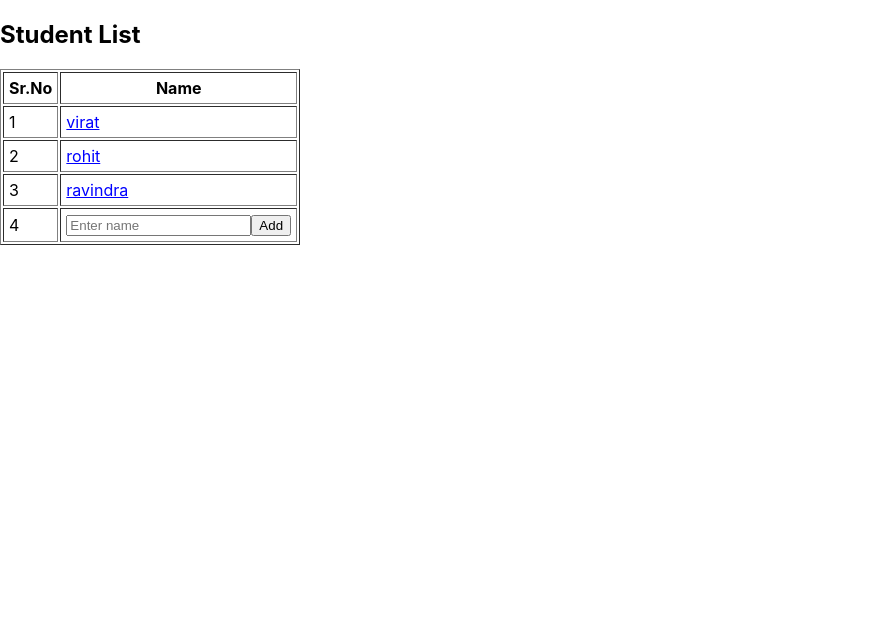
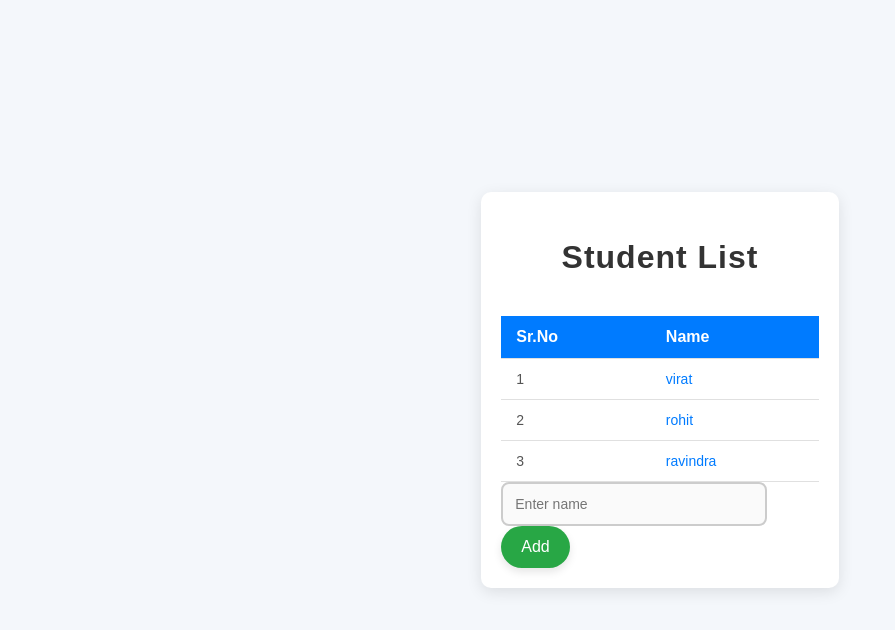
Before and after one commit to vvm3/StudentDetails, a React (Create React App) app: page / in a window 1280 px wide. Shown: the top 630 px of the page, without its empty margins (0-895 px from the left). Built offline with nearby package versions, Linux system fonts and the light colour scheme.

Commit message:
Add files via upload
adding css file

```diff
--- /dev/null
+++ b/src/FullClassList/studentlist.css
@@ -0,0 +1,166 @@
+/* studentlist.css */
+
+/* Global Styles */
+body {
+  font-family: 'Poppins', sans-serif;
+  background-color: #f4f7fb;
+  margin: 0;
+  padding: 0;
+  display: flex;
+  justify-content: center;
+  align-items: center;
+  min-height: 100vh;
+}
+
+h2 {
+  font-size: 32px;
+  color: #333;
+  text-align: center;
+  margin-bottom: 40px;
+  font-weight: 600;
+  letter-spacing: 1px;
+}
+
+/* Student List Container */
+.student-list-container {
+  width: 100%;
+  max-width: 1000px;
+  padding: 20px;
+  background-color: #ffffff;
+  border-radius: 10px;
+  box-shadow: 0 4px 15px rgba(0, 0, 0, 0.1);
+  margin-bottom: 20px;
+}
+
+/* Table Styling */
+.student-table {
+  width: 100%;
+  border-collapse: collapse;
+  margin-top: 20px;
+}
+
+.student-table th,
+.student-table td {
+  padding: 12px 15px;
+  text-align: left;
+  border-bottom: 1px solid #e0e0e0;
+}
+
+.student-table th {
+  background-color: #007bff;
+  color: white;
+  font-size: 16px;
+  font-weight: 600;
+}
+
+.student-table td {
+  font-size: 14px;
+  color: #555;
+  transition: background-color 0.3s ease;
+}
+
+/* Hover Effect for Table Rows */
+.student-table tr:hover td {
+  background-color: #f9f9f9;
+}
+
+/* Student Name Styling */
+.student-name {
+  cursor: pointer;
+  color: #007bff;
+  font-weight: 500;
+  text-decoration: none;
+  transition: color 0.3s ease;
+}
+
+.student-name:hover {
+  color: #0056b3;
+  text-decoration: underline;
+}
+
+/* Delete Button Styling */
+.student-delete-button {
+  padding: 8px 15px;
+  font-size: 14px;
+  background-color: #dc3545;
+  color: white;
+  border: none;
+  border-radius: 5px;
+  cursor: pointer;
+  transition: background-color 0.3s ease;
+}
+
+.student-delete-button:hover {
+  background-color: #c82333;
+}
+
+/* Add New Student Section */
+.add-student-section {
+  display: flex;
+  justify-content: space-between;
+  align-items: center;
+  margin-top: 30px;
+}
+
+.student-input {
+  width: 75%;
+  padding: 12px;
+  font-size: 14px;
+  border: 2px solid #ccc;
+  border-radius: 8px;
+  outline: none;
+  background-color: #fafafa;
+  transition: border-color 0.3s ease;
+}
+
+.student-input:focus {
+  border-color: #007bff;
+}
+
+.student-add-button {
+  padding: 12px 20px;
+  font-size: 16px;
+  color: white;
+  background-color: #28a745;
+  border: none;
+  border-radius: 50px;
+  cursor: pointer;
+  transition: background-color 0.3s ease, transform 0.2s ease;
+  box-shadow: 0 4px 8px rgba(0, 0, 0, 0.1);
+}
+
+.student-add-button:hover {
+  background-color: #218838;
+  transform: scale(1.05);
+}
+
+.student-add-button:disabled {
+  background-color: #d6d6d6;
+  cursor: not-allowed;
+}
+
+/* Responsive Design */
+@media (max-width: 768px) {
+  .add-student-section {
+    flex-direction: column;
+    align-items: center;
+  }
+
+  .student-input {
+    width: 80%;
+  }
+
+  .student-add-button {
+    width: 100%;
+    margin-top: 15px;
+  }
+
+  h2 {
+    font-size: 28px;
+  }
+
+  .student-table th,
+  .student-table td {
+    padding: 10px;
+  }
+}
--- a/src/FullClassList/studentlist.js
+++ b/src/FullClassList/studentlist.js
@@ -1,4 +1,6 @@
 import React, { useEffect, useState } from 'react';
+import './studentlist.css';
+
 import studentData from "../Data/studentData.json";
 import { useNavigate } from 'react-router-dom';
 
@@ -64,9 +66,9 @@ function StudentList() {
   };
 
   return (
-    <div>
+    <div className="student-list-container">
       <h2>Student List</h2>
-      <table border="1" cellPadding="5">
+    <table className="student-table">
         <thead>
           <tr>
             <th>Sr.No</th>
@@ -76,10 +78,11 @@ function StudentList() {
         <tbody>
           {sname.map((student) => (
             <tr key={student.srno}>
-              <td>{student.srno}</td>
+              <td className="stduent-srno">{student.srno}</td>
               <td>
                 <span
-                  style={{ cursor: "pointer", color: "blue", textDecoration: "underline" }}
+                  className="student-name"
+                  // style={{ cursor: "pointer", color: "blue", textDecoration: "underline" }}
                   onClick={() => clickfun(student)}
                 >
                   {student.name}
@@ -87,21 +90,31 @@ function StudentList() {
               </td>
             </tr>
           ))}
-          <tr>
-            <td>{sname.length + 1}</td>
-            <td>
-              <input
+          {/* <tr> */}
+          {/* <td>{sname.length + 1}</td> */}
+          {/* <td> */}
+          {/* <input
+            className="student-input"
             type="text"
             placeholder="Enter name"
             name="name"
             value={sname2.name}
             onChange={textChange}
           />
-              <button onClick={add}>Add</button>
-            </td>
-          </tr>
+          <button className="student-add-button" onClick={add}>Add</button> */}
+          {/* </td> */}
+          {/* </tr> */}
         </tbody>
       </table>
+      <input
+        className="student-input"
+        type="text"
+        placeholder="Enter name"
+        name="name"
+        value={sname2.name}
+        onChange={textChange}
+      />
+      <button className="student-add-button" onClick={add}>Add</button>
     </div>
   );
 }
```
Lines whose indentation alone changed are shown as unchanged.
